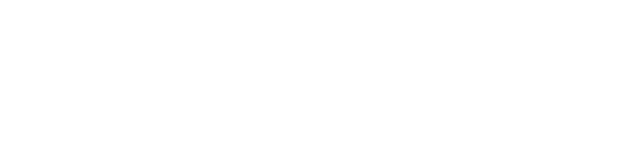
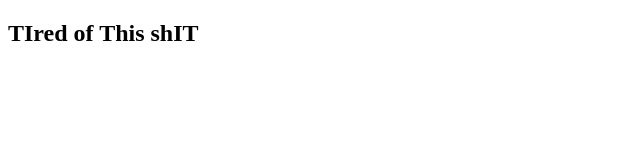
Before and after one commit to rhobith/coba-clone, a plain HTML site: page index.html in a window 1280 px wide. Shown: the whole page, without its empty margins (0-640 px from the left). Drawn offline with Linux system fonts and the light colour scheme.

Commit message:
menambahkan h1 pada index

```diff
--- a/index.html
+++ b/index.html
@@ -6,5 +6,7 @@
     <title>Document</title>
   </head>
 
-  <body></body>
+  <body>
+    <h2>TIred of This shIT</h2>
+  </body>
 </html>
```
